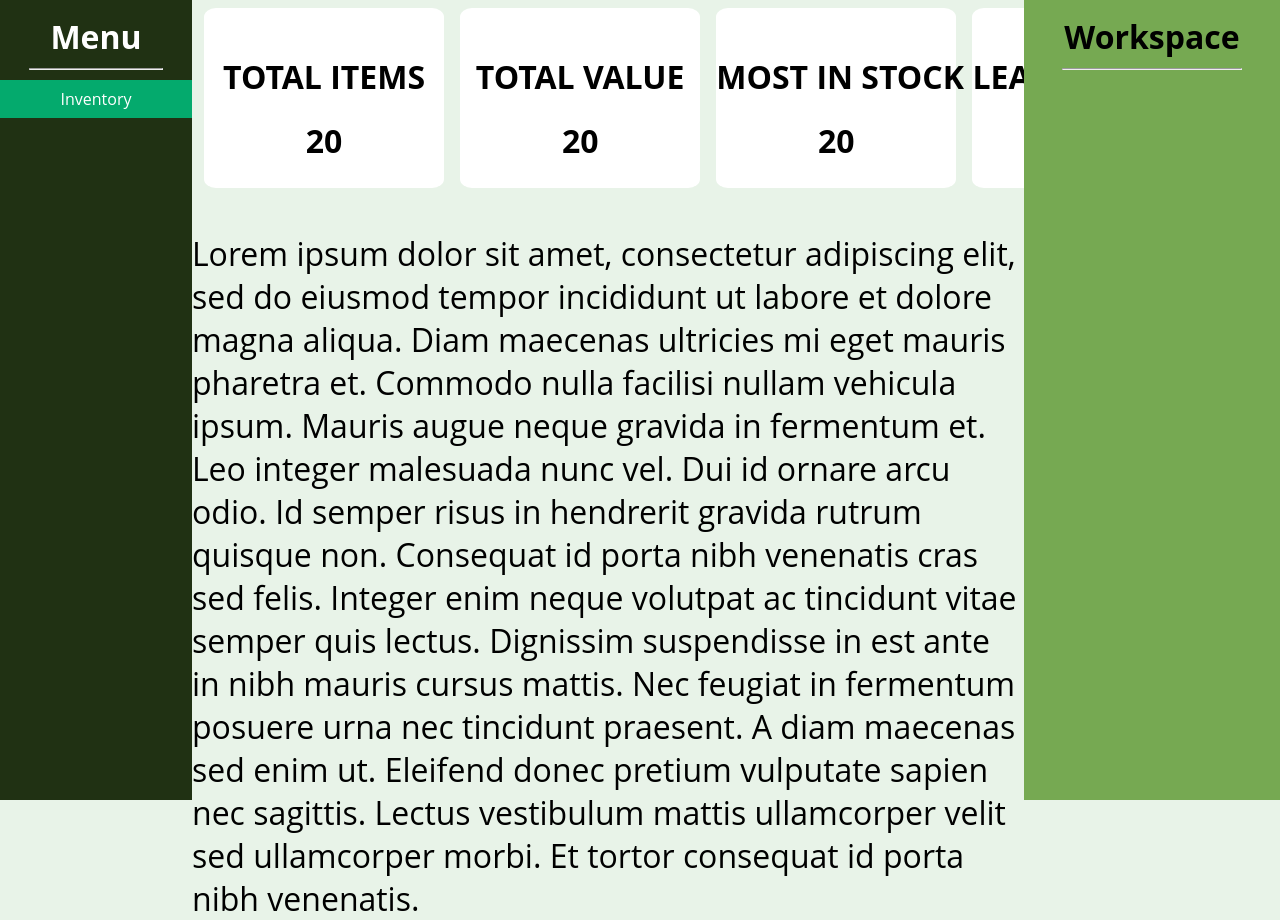
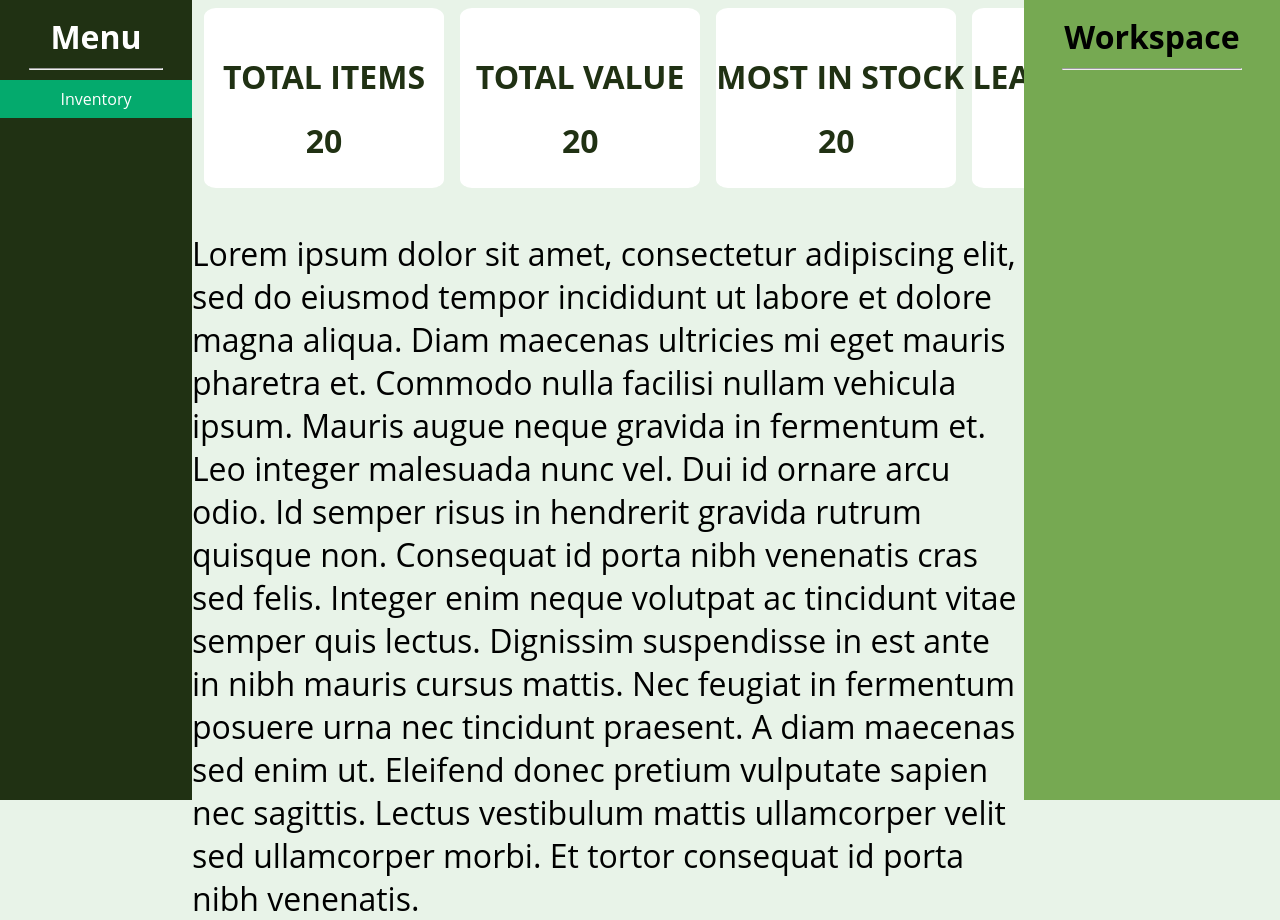
Before and after one commit to searles9/Inventory_App, a website: page website/index.html in a window 1280 px wide. Drawn offline with Linux system fonts and the light colour scheme.

Commit message:
more changes

```diff
--- a/website/style.css
+++ b/website/style.css
@@ -142,6 +142,7 @@ body {
     text-align:center;
     vertical-align: top;
     padding-top: 3%;
+    color: var(--green5);
 }
 
 /*
```
